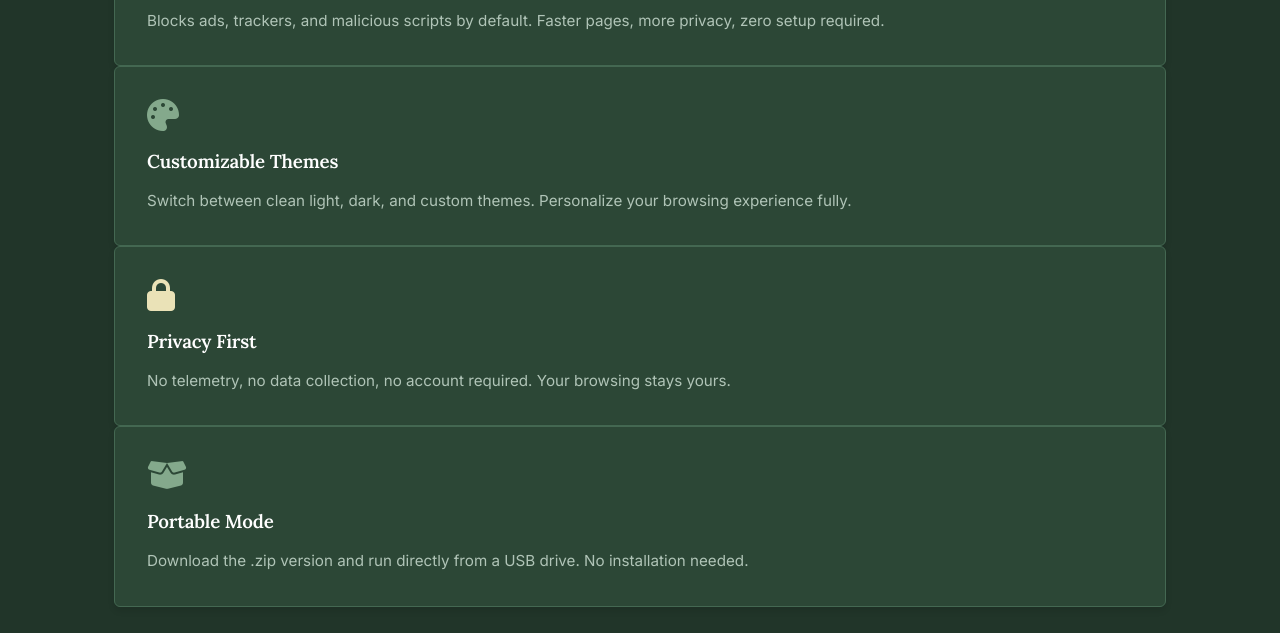
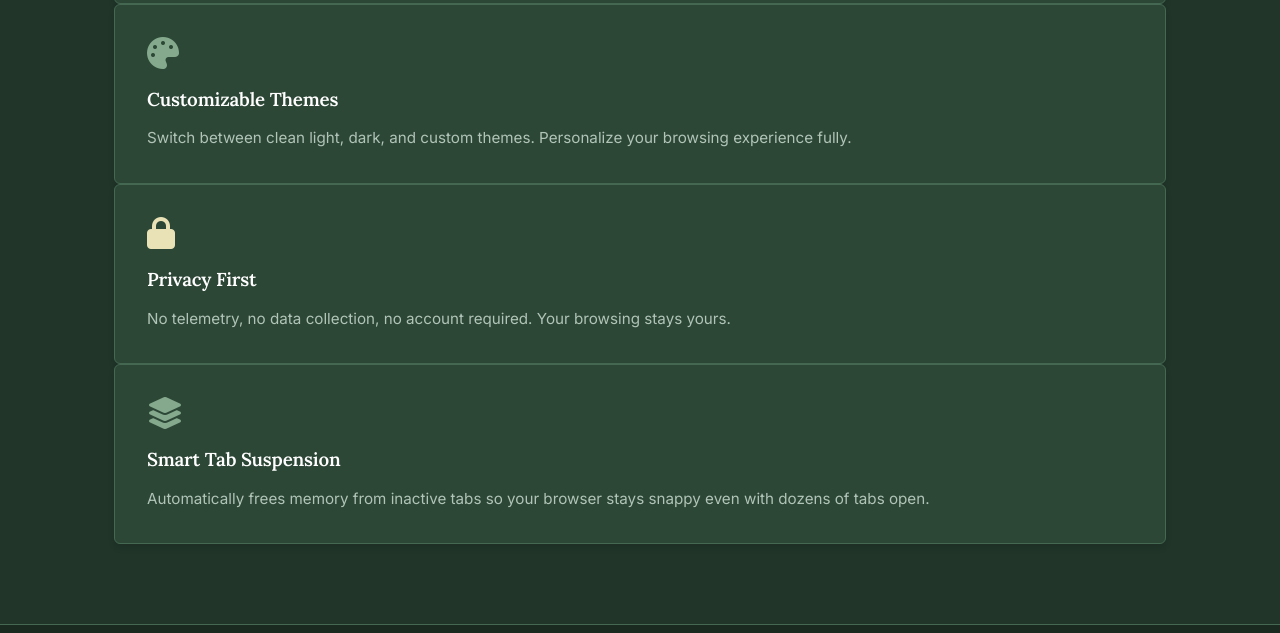
Before and after one commit to luqisdev/luqisdev.github.io, a plain HTML site: page lowbrowser.html in a window 1280 px wide. Shown: the part 2042-2675 px from the top of the page. Drawn offline with Linux system fonts and the light colour scheme.

Commit message:
Remove portable version button and references from lowbrowser page

```diff
--- a/lowbrowser.html
+++ b/lowbrowser.html
@@ -53,12 +53,9 @@
         <a href="https://github.com/billythestudent/lowbrowser/releases/latest/download/LowBrowser-Setup.exe" class="btn btn-primary" id="download-exe" style="justify-content: flex-start; gap: 12px;">
           <i class="fab fa-windows"></i> Download for Windows (.exe)
         </a>
-        <a href="https://github.com/billythestudent/lowbrowser/releases/latest/download/LowBrowser-Portable.zip" class="btn btn-secondary" id="download-zip" style="justify-content: flex-start; gap: 12px;">
-          <i class="fas fa-file-archive"></i> Portable Version (.zip)
-        </a>
       </div>
       <p style="color: var(--text-secondary); font-size: 0.85rem; margin-top: 16px;">
-        File Size: ~45 MB &nbsp;|&nbsp; Portable (no install) option available.
+        File Size: ~45 MB &nbsp;|&nbsp; 64-bit Installer
       </p>
     </div>
   </div>
@@ -154,10 +151,10 @@
         </div>
 
         <div class="glass-card">
-          <i class="fas fa-box-open fa-2x" style="color: #84A98C; margin-bottom: 16px;"></i>
-          <h3 style="margin-bottom: 12px;">Portable Mode</h3>
+          <i class="fas fa-layer-group fa-2x" style="color: #84A98C; margin-bottom: 16px;"></i>
+          <h3 style="margin-bottom: 12px;">Smart Tab Suspension</h3>
           <p style="color: var(--text-secondary); font-size: 0.95rem;">
-            Download the .zip version and run directly from a USB drive. No installation needed.
+            Automatically frees memory from inactive tabs so your browser stays snappy even with dozens of tabs open.
           </p>
         </div>
       </div>
```
